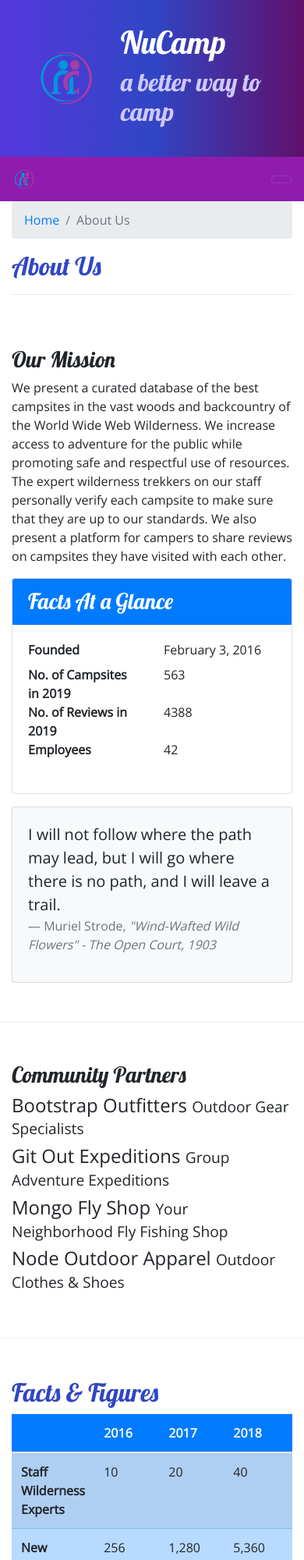
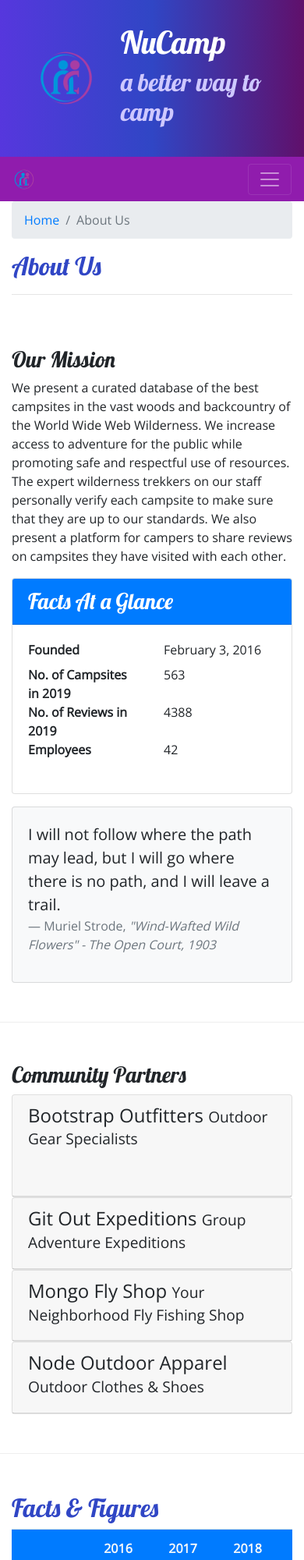
Before and after one commit to joedel23/nucampsite, a website: page aboutus.html in a window 390 px wide. Shown: the top 2000 px of the page at 78% size. Drawn offline with nearby package versions, Linux system fonts and the light colour scheme.

Commit message:
Accordion

```diff
--- a/aboutus.html
+++ b/aboutus.html
@@ -37,7 +37,9 @@
         <div class="container">
             <a class="navbar-brand" href="index.html"><img src="img/logo.png" height="30" width="30" /></a>
         <button class = "navbar-toggler" type="button" data-toggle="collapse"
-        data-target="#nucampNavbar"></button>
+        data-target="#nucampNavbar">
+        <span class="navbar-toggler-icon"></span>
+        </button>
         <div class="collapse navbar-collapse" id="nucampNavbar">
              <ul class="navbar-nav">
                 <li class="nav-item"><a class="nav-link" href="index.html"><i class="fa fa-home fa-lg"></i>Home</a</li>
@@ -106,14 +108,64 @@
         <div class="row row-content">
             <div class="col">
                 <h3>Community Partners</h3>
-                <h4>Bootstrap Outfitters <small>Outdoor Gear Specialists</small></h4>
+                <div id="accordion">
+                    <div class="card">
+                        <div role="tab" class="card-header">
+                            <h4>
+                                <a data-toggle="collapse" data-target="#bootstrap">
+                                    Bootstrap Outfitters <small>Outdoor Gear Specialists</small>
+                                </a>
+                            </h4>
+                            <div class="collapse show" id="bootstrap" data-parent="#accordion">
+                                <div class="card-body">
                                     <p class="d-none d-sm-block">Bootstrap Outfitters supplies you with the gear you need at prices you can't beat.</p>
-                <h4>Git Out Expeditions <small>Group Adventure Expeditions</small></h4>
+                                </div>
+                            </div>
+                        </div>
+                    </div>
+                    <div class="card">
+                        <div role="tab" class="card-header">
+                            <h4>
+                                <a class="collapsed" data-toggle="collapse" data-target="#git">
+                                    Git Out Expeditions <small>Group Adventure Expeditions</small>
+                                </a>
+                            </h4>
+                            <div class="collapse" id="git" data-parent="#accordion">
+                                <div class="card-body">
                                     <p class="d-none d-sm-block">Join Git Out Expeditions to explore new horizons with a group of other adventurers!</p>
-                <h4>Mongo Fly Shop <small>Your Neighborhood Fly Fishing Shop</small></h4>
+                               </div>
+                            </div>
+                        </div>
+                    </div>
+                    <div class="card">
+                        <div role="tab" class="card-header">
+                            <h4>
+                                <a class="collapsed" data-toggle="collapse" data-target="#mongo">
+                                    Mongo Fly Shop <small>Your Neighborhood Fly Fishing Shop</small>
+                                </a>
+                            </h4>
+                            <div class="collapse" id="mongo" data-parent="#accordion">
+                                <div class="card-body">
                                     <p class="d-none d-sm-block">Need a new fishing pole, a tacklebox, or flies of all kinds? Stop by Mongo Fly Shop.</p>
-                <h4>Node Outdoor Apparel <small>Outdoor Clothes & Shoes</small></h4>
+                                </div>
+                            </div>
+                        </div>
+                    </div>
+                    <div class="card">
+                        <div role="tab" class="card-header">
+                            <h4>
+                                <a class="collapsed" data-toggle="collapse" data-target="#node">
+                                    Node Outdoor Apparel <small>Outdoor Clothes & Shoes</small>
+                                </a>
+                            </h4>
+                            <div class="collapse" id="node" data-parent="#accordion">
+                                <div class="card-body">
                                     <p class="d-none d-sm-block">From polar fleeces to swimsuits, hiking boots to waders, a visit to Node will be sure to get you covered.</p>
+                                </div>
+                            </div>
+                        </div>
+                    </div>
+                </div>
             </div>
         </div>
 
```
Also changed, not shown: contactus.html (+0 -3 lines), index.html (+7 -9 lines), css/styles.css (line endings or trailing spaces). Lines whose indentation alone changed are shown as unchanged.
